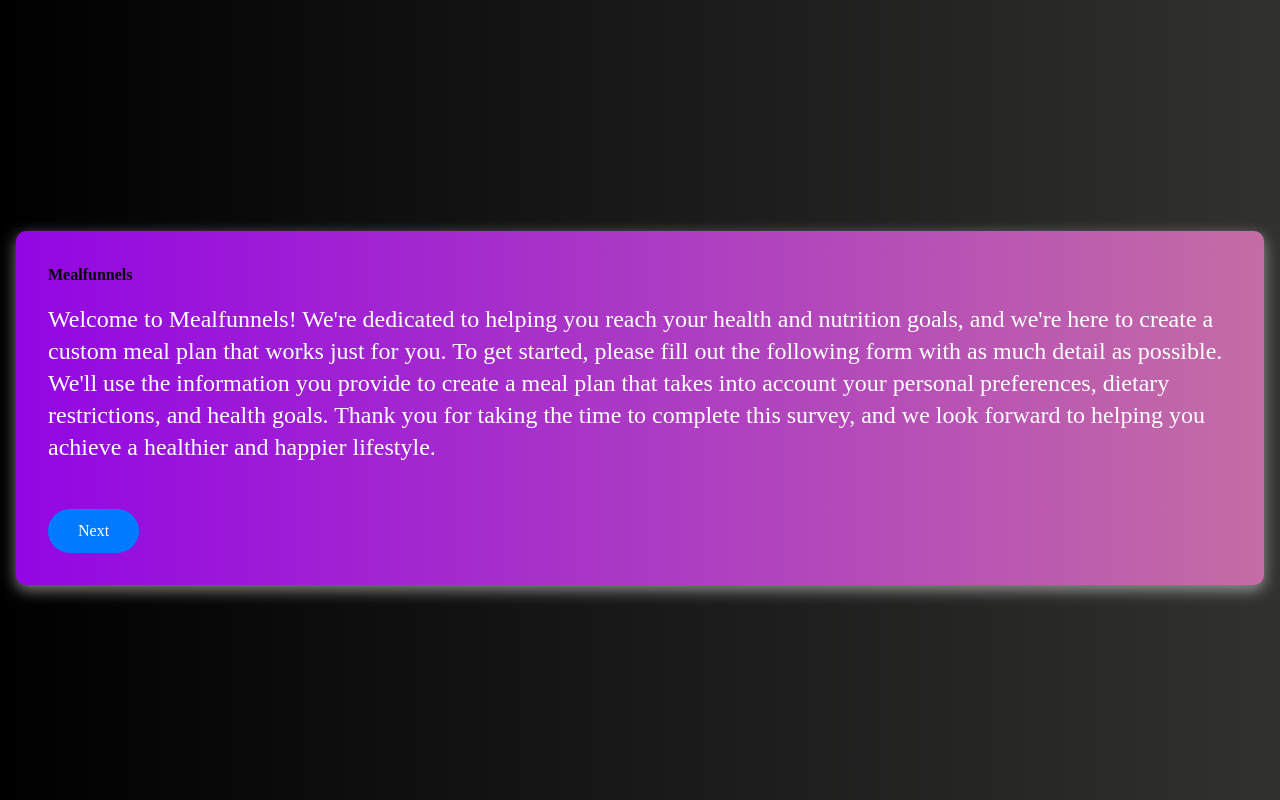
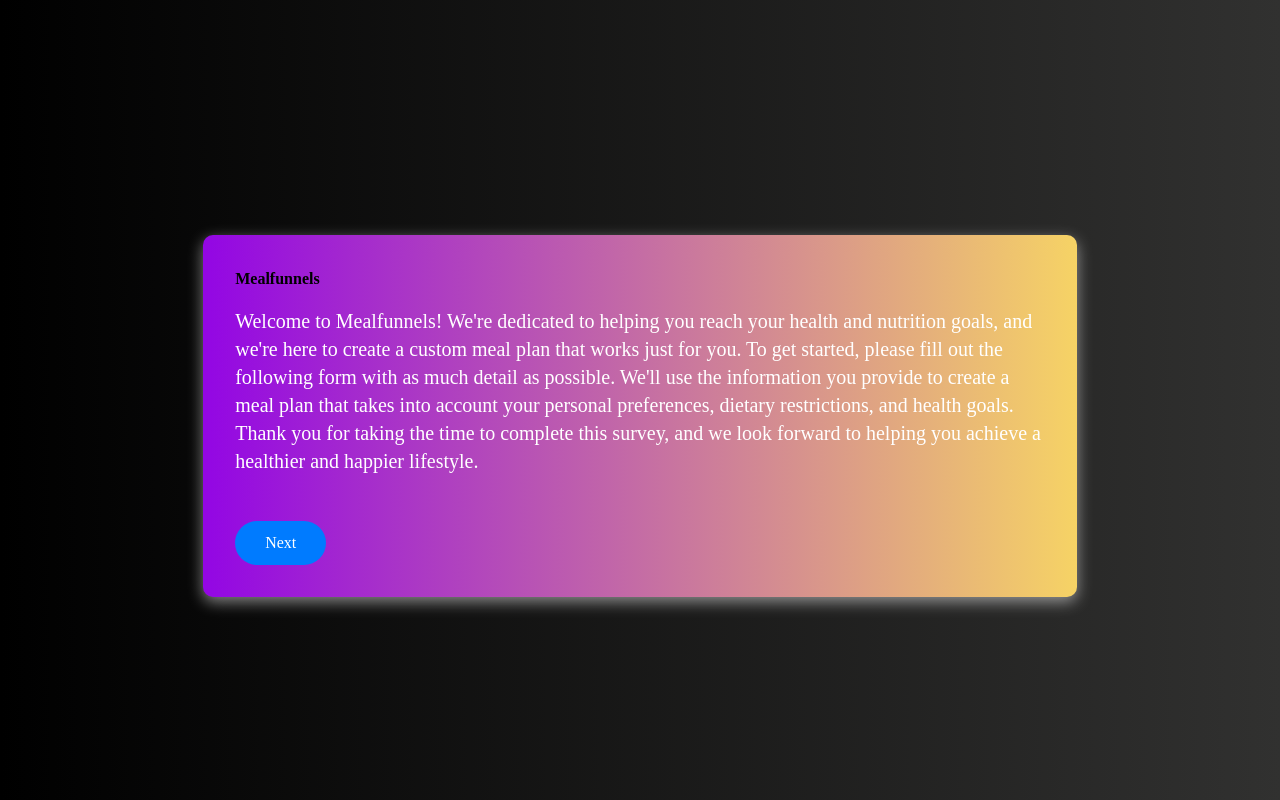
Before and after one commit to cinder06/mealfunnels-survey, a plain HTML site: page index.html in a window 1280 px wide. Drawn offline with nearby package versions, Linux system fonts and the light colour scheme; some packages are replaced by stand-ins of ours; files that its build step writes are made by us from their sources; a script that the page names is missing.

Commit message:
Update index.html

```diff
--- a/index.html
+++ b/index.html
@@ -15,7 +15,7 @@
 
   #bootstrapForm {
       background-image: linear-gradient(to right, #9306e4, #f6d365);
-      background-size: 200% auto;
+      background-size: 100% auto;
       animation: gradientAnimation 5s linear infinite;
       position: relative;
       overflow: hidden;
@@ -66,8 +66,7 @@ body {
   </style>
 </head>
 <body>
-
-  <div class="min-h-screen flex items-center" style="background: linear-gradient(to right, black, rgb(49, 49, 48));">
+  <div class="min-h-screen flex items-center justify-center" style="background: linear-gradient(to right, black, rgb(49, 49, 48));">
     <div class="container mx-auto px-4">
         <h1 class="text-5xl text-white font-bold mb-8"></h1>
         <form action="https://docs.google.com/forms/d/e/1FAIpQLSdcxQZwGVKKVWcvTN__IOBF5syvuGfy5-nvmF8WwVOd0NHQig/formResponse"
@@ -75,11 +74,11 @@ body {
                 id="bootstrapForm"
                 method="POST"
                 class="bg-white rounded-xl p-8 mb-4 transition-all ease-in-out duration-500"
-            style="box-shadow: 0 5px 15px rgba(255, 255, 255, 0.5);">
-
+                style="box-shadow: 0 5px 15px rgba(255, 255, 255, 0.5); width: 70%; margin: auto;">
+                <!-- Your form fields go here -->
             <fieldset class="form-section" id="introduction-section">
               <h4 class="text-1xl mb-4 text-black font-semibold">Mealfunnels </h4>
-              <p class="text-2xl mb-4 text-white-500">Welcome to Mealfunnels! We're dedicated to helping you reach your health and nutrition goals, and we're here to create a custom meal plan that works just for you. To get started, please fill out the following form with as much detail as possible. We'll use the information you provide to create a meal plan that takes into account your personal preferences, dietary restrictions, and health goals. Thank you for taking the time to complete this survey, and we look forward to helping you achieve a healthier and happier lifestyle.</p>
+              <p  class="text-xl mb-4 text-white-500">Welcome to Mealfunnels! We're dedicated to helping you reach your health and nutrition goals, and we're here to create a custom meal plan that works just for you. To get started, please fill out the following form with as much detail as possible. We'll use the information you provide to create a meal plan that takes into account your personal preferences, dietary restrictions, and health goals. Thank you for taking the time to complete this survey, and we look forward to helping you achieve a healthier and happier lifestyle.</p>
               <button type="button" class="btn btn-primary" onclick="showNextSection('introduction-section', 'section-1')">Next</button>
             </fieldset>
 
```
Lines whose indentation alone changed are shown as unchanged.
